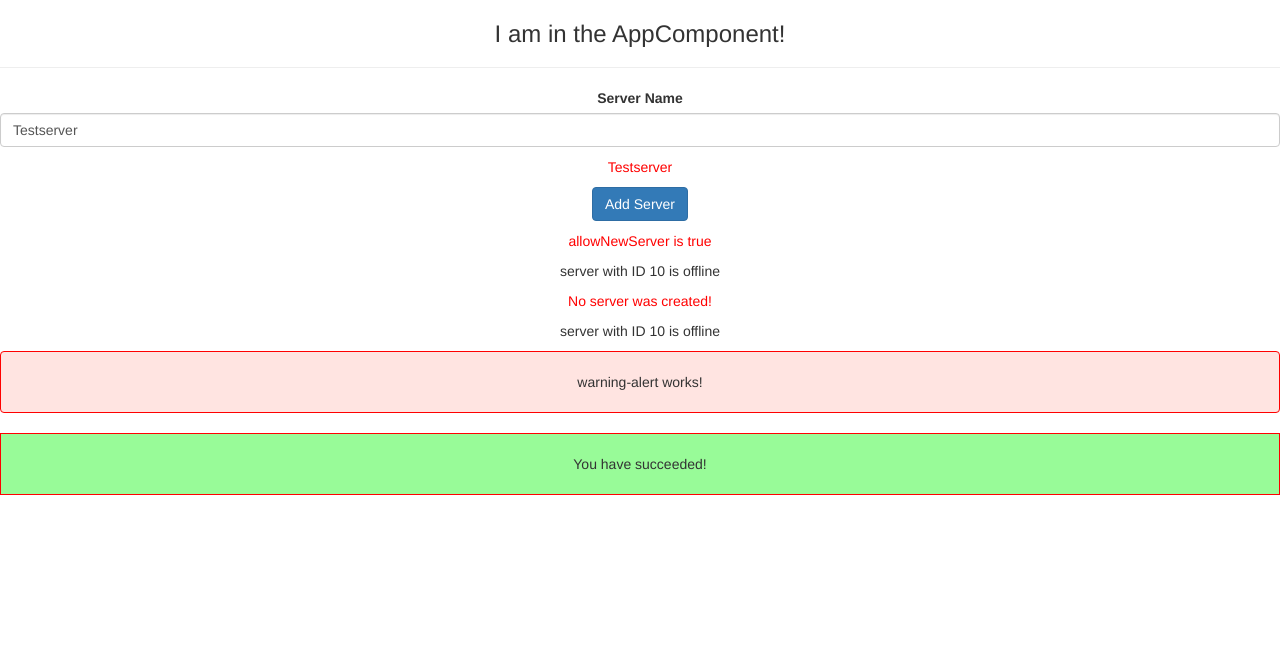
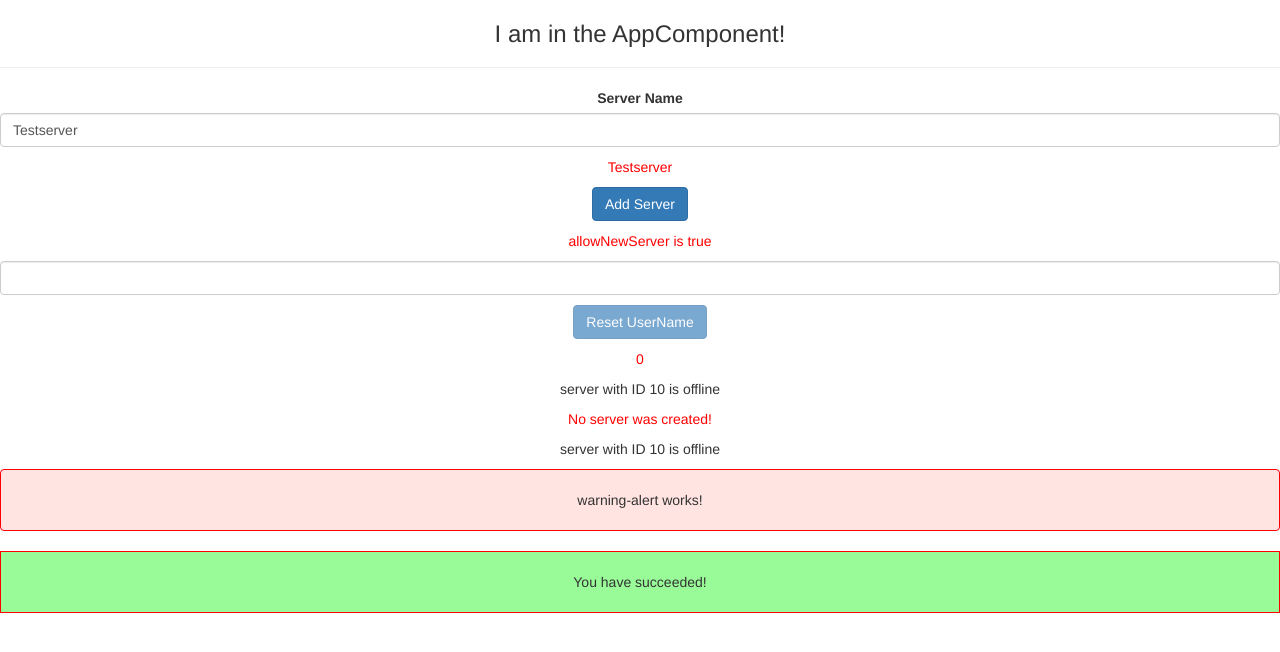
Before and after one commit to hillaryskye/angular7-app, an Angular app: page / in a window 1280 px wide. Shown: the top 652 px of the page. Built offline with nearby package versions, Linux system fonts and the light colour scheme.

Commit message:
assignment #2

```diff
--- a/angular.json
+++ b/angular.json
@@ -23,6 +23,7 @@
               "src/assets"
             ],
             "styles": [
+              "node_modules/bootstrap/dist/css/bootstrap.min.css",
               "src/styles.css"
             ],
             "scripts": []
--- a/src/app/server/server.component.ts
+++ b/src/app/server/server.component.ts
@@ -5,8 +5,8 @@ import { Component } from '@angular/core';
     templateUrl: './server.component.html'
 })
 export class ServerComponent {
-    serverId: number = 10;
-    serverStatus: string = 'offline';
+    serverId = 10;
+    serverStatus = 'offline';
 
     getServerStatus() {
         return this.serverStatus;
--- a/src/app/servers/servers.component.html
+++ b/src/app/servers/servers.component.html
@@ -9,6 +9,12 @@
     (click)="onCreateServer()">Add Server</button>
     <p>allowNewServer is {{ allowNewServer }}</p>
     <!-- <p [innerText]="allowNewServer"></p> -->
-<app-server></app-server>
+
+    <input type="text" class="form-control" [(ngModel)]="userName"><p>{{ userName }}</p>
+<button class="btn btn-primary"
+[disabled]="userName == ''"
+(click)="onReset()">Reset UserName</button>
+<p>{{ userName.length }}</p>
+    <app-server></app-server>
 <p>{{ serverCreationStatus }}</p>
 <app-server></app-server>
--- a/src/app/servers/servers.component.ts
+++ b/src/app/servers/servers.component.ts
@@ -8,8 +8,9 @@ import { Component, OnInit } from '@angular/core';
 })
 export class ServersComponent implements OnInit {
  allowNewServer = false;
- serverCreationStatus = "No server was created!";
+ serverCreationStatus = 'No server was created!';
  serverName = 'Testserver';
+ userName = '';
 
  constructor() {
    setTimeout(() => {
@@ -21,10 +22,13 @@ export class ServersComponent implements OnInit {
  }
 
  onCreateServer() {
-   this.serverCreationStatus = "Server was created!";
+   this.serverCreationStatus = 'Server was created!';
  }
 
  onUpdateServerName(event: Event) {
   this.serverName = (<HTMLInputElement>event.target).value;
 }
+onReset() {
+    this.userName = '';
 }
+}
```
Also changed, not shown: package.json (+4 -4 lines), 1 other file (tests, documents, lock files or other folders).
